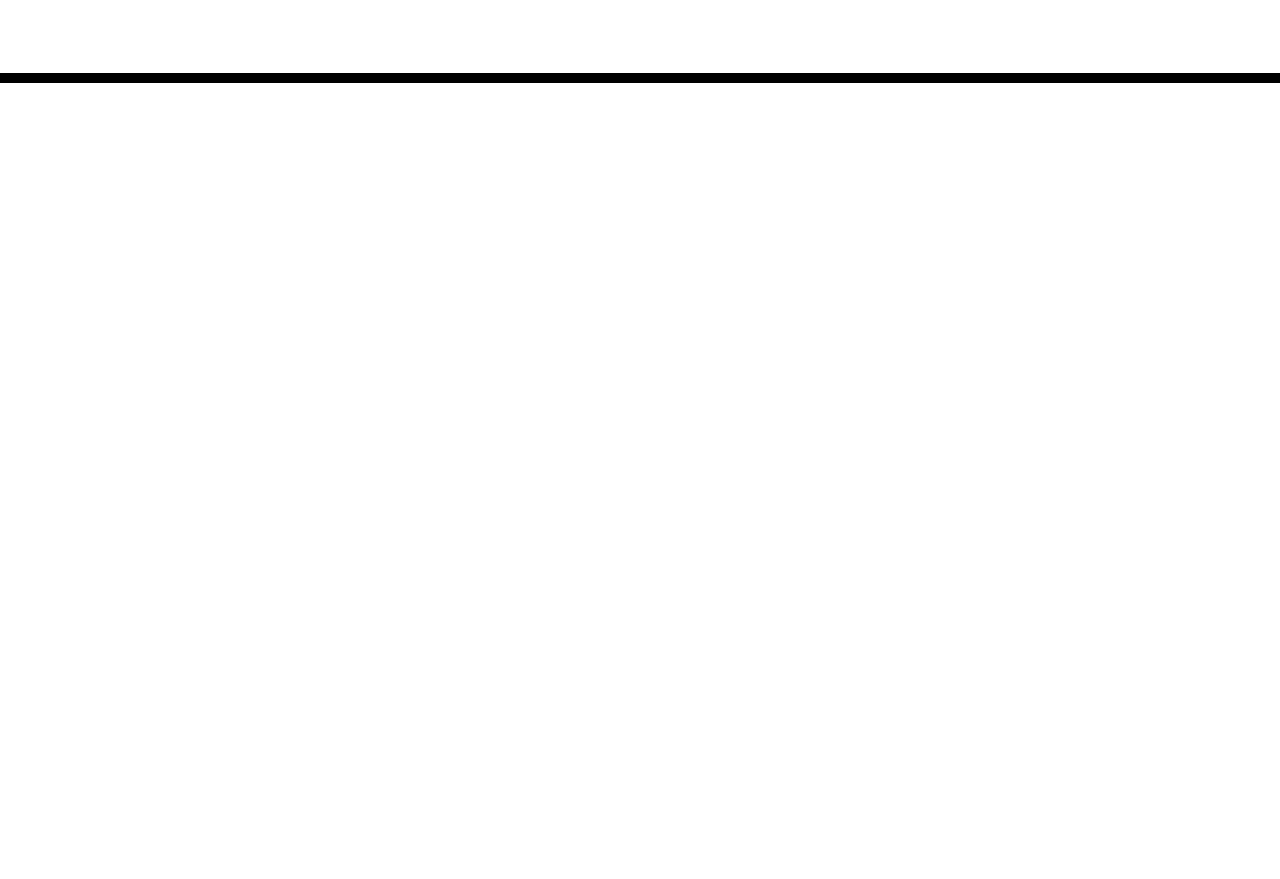
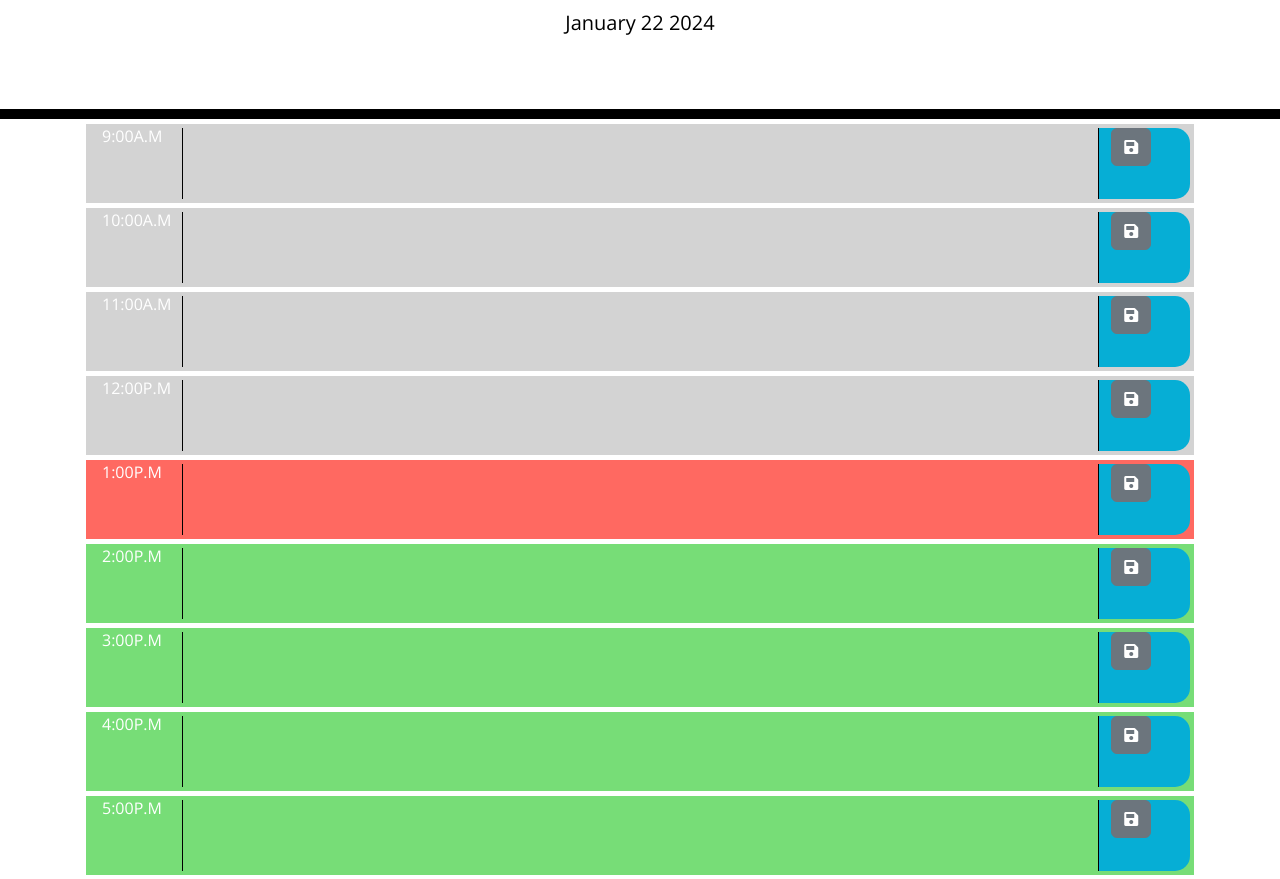
Before and after one commit to Pazoraf/Work-Day-Scheduler-Alex-Flaherty, a plain HTML site: page index.html in a window 1280 px wide. Shown: the part 168-1047 px from the top of the page. Before the commit the page ends 800 px from the top, so only its background shows below. Drawn offline with nearby package versions, Linux system fonts and the light colour scheme; files that its build step writes are made by us from their sources.

Commit message:
Added html timeblocks, current date and color coding for timeblocks based on current time

```diff
--- a/assets/css/style.css
+++ b/assets/css/style.css
@@ -70,3 +70,15 @@ header {
   font-size: 20px;
   transition: all 0.3s ease-in-out;
 }
+
+.past{
+  background-color: #d3d3d3;
+}
+
+.present{
+  background-color: #ff6961;
+}
+
+.future{
+  background-color: #77dd77;
+}
--- /dev/null
+++ b/assets/js/script.js
@@ -0,0 +1,43 @@
+$(document).ready(function() {
+    var currentDay = dayjs().format("MMMM DD YYYY");
+    var currentTime = dayjs();
+    var currentHour = dayjs().format("H");
+$("#currentDay").text(currentDay);
+
+// $(".timeblock").each(function() {
+//     var blockTime = parseInt($(this).attr("id"));
+
+//     if (blockTime< currentHour){
+//         $(this).addClass("past");
+//     }else if (blockTime==currentHour){
+//         $(this).addClass("present");
+//     }else {
+//         $(this).addClass("future");
+//     }
+// })
+
+// Get the current hour using Day.js
+var currentHour = dayjs().format("H");
+
+// Loop through each timeblock
+$(".timeblock").each(function() {
+  // Get the hour of the timeblock
+  var blockHour = parseInt($(this).attr("id"));
+
+  // Compare the blockHour with the currentHour
+  if (blockHour < currentHour) {
+    // Timeblock is in the past
+    $(this).addClass("past");
+  } else if (blockHour == currentHour) {
+    // Timeblock is in the present
+    $(this).addClass("present");
+  } else {
+    // Timeblock is in the future
+    $(this).addClass("future");
+  }
+});
+
+
+
+console.log("hello")
+})
--- a/index.html
+++ b/index.html
@@ -20,7 +20,7 @@
       href="https://fonts.googleapis.com/css?family=Open+Sans&display=swap"
       rel="stylesheet"
     />
-    <link rel="stylesheet" href="style.css" />
+    <link rel="stylesheet" href="assets\css\style.css" />
     <title>Work Day Scheduler</title>
   </head>
 
@@ -32,9 +32,56 @@
     </header>
     <div class="container">
       <!-- Timeblocks go here -->
+      <div class="row p-1 m-1 timeblock" id="9">
+        <div class="col-1 time-hour">9:00A.M</div>
+        <textarea class="description col-10 time-text"></textarea>
+        <div class="col-1 saveBtn"><button class ="btn btn-secondary"><i class="fas fa-save"></i></button></div>
+      </div>
+      <div class="row p-1 m-1 timeblock" id="10">
+        <div class="col-1 time-hour">10:00A.M</div>
+        <textarea class="description col-10 time-text"></textarea>
+        <div class="col-1 saveBtn"><button class ="btn btn-secondary"><i class="fas fa-save"></i></button></div>
+      </div>
+      <div class="row p-1 m-1 timeblock" id="11">
+        <div class="col-1 time-hour">11:00A.M</div>
+        <textarea class="description col-10 time-text"></textarea>
+        <div class="col-1 saveBtn"><button class ="btn btn-secondary"><i class="fas fa-save"></i></button></div>
+      </div>
+      <div class="row p-1 m-1 timeblock" id="12">
+        <div class="col-1 time-hour">12:00P.M</div>
+        <textarea class="description col-10 time-text"></textarea>
+        <div class="col-1 saveBtn"><button class ="btn btn-secondary"><i class="fas fa-save"></i></button></div>
+      </div>
+      <div class="row p-1 m-1 timeblock" id="13">
+        <div class="col-1 time-hour">1:00P.M</div>
+        <textarea class="description col-10 time-text"></textarea>
+        <div class="col-1 saveBtn"><button class ="btn btn-secondary"><i class="fas fa-save"></i></button></div>
+      </div>
+      <div class="row p-1 m-1 timeblock" id="14">
+        <div class="col-1 time-hour">2:00P.M</div>
+        <textarea class="description col-10 time-text"></textarea>
+        <div class="col-1 saveBtn"><button class ="btn btn-secondary"><i class="fas fa-save"></i></button></div>
+      </div>
+      <div class="row p-1 m-1 timeblock" id="15">
+        <div class="col-1 time-hour">3:00P.M</div>
+        <textarea class="description col-10 time-text"></textarea>
+        <div class="col-1 saveBtn"><button class ="btn btn-secondary"><i class="fas fa-save"></i></button></div>
+      </div>
+      <div class="row p-1 m-1 timeblock" id="16">
+        <div class="col-1 time-hour">4:00P.M</div>
+        <textarea class="description col-10 time-text"></textarea>
+        <div class="col-1 saveBtn"><button class ="btn btn-secondary"><i class="fas fa-save"></i></button></div>
+      </div>
+      <div class="row p-1 m-1 timeblock" id="17">
+        <div class="col-1 time-hour">5:00P.M</div>
+        <textarea class="description col-10 time-text"></textarea>
+        <div class="col-1 saveBtn"><button class ="btn btn-secondary"><i class="fas fa-save"></i></button></div>
+      </div>
     </div>
 
     <script src="https://cdnjs.cloudflare.com/ajax/libs/jquery/3.2.1/jquery.min.js"></script>
     <script src="https://cdn.jsdelivr.net/npm/dayjs@1/dayjs.min.js"></script>
+    <script src="https://cdn.jsdelivr.net/npm/dayjs@1.10.4"></script>
+    <script src="assets\js\script.js"></script>
   </body>
 </html>
```
